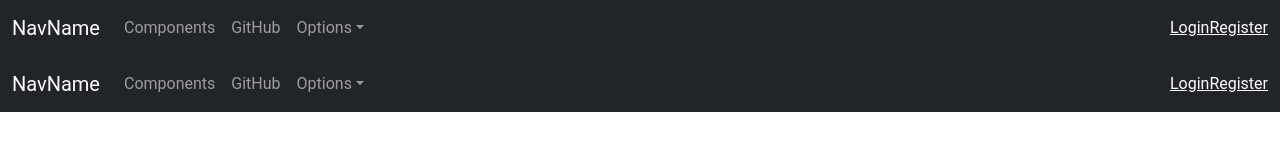
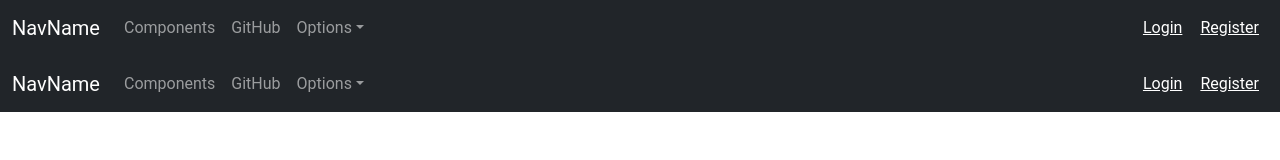
Before and after one commit to aditi944/team-12-cfg, a React (Create React App) app: page /NavbarTop in a window 1280 px wide. Shown: the top 160 px of the page. Built offline with nearby package versions, Linux system fonts and the light colour scheme.

Commit message:
nav bar updates

```diff
--- a/src/App.js
+++ b/src/App.js
@@ -23,7 +23,7 @@ export default function App() {
           <Route path="/register" element={<Signup />} />
         </Routes>
       </div>
-      <Footer/>
+      <Footer />
     </Router>
   )
 
--- a/src/components/Navbar/Navbar.css
+++ b/src/components/Navbar/Navbar.css
@@ -2,5 +2,5 @@
     position: relative !important;
 }
 .navButton{
-    color: azure;
+    margin: 9px;
 }
--- a/src/components/Navbar/Navbar.js
+++ b/src/components/Navbar/Navbar.js
@@ -75,9 +75,9 @@ class NavbarTop extends Component {
                             </DropdownMenu>
                         </UncontrolledDropdown>
                     </Nav>
-                    <NavbarText className='navButton'>
-                        <Link to="/login" replace>Login</Link>
-                        <Link to="/register" replace>Register</Link>
+                    <NavbarText>
+                        <Link className='navButton' to="/login" replace>Login</Link>
+                        <Link className='navButton' to="/register" replace>Register</Link>
                     </NavbarText>
                 </Collapse>
             </Navbar>
```
